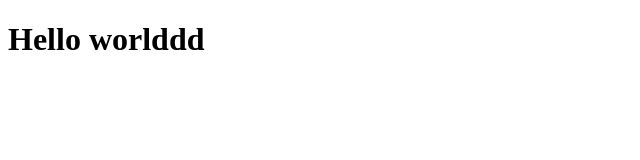
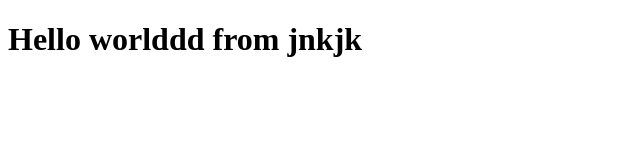
Before and after one commit to Umairali766/bootcamp2020, a plain HTML site: page index.html in a window 1280 px wide. Shown: the whole page, without its empty margins (0-640 px from the left). Drawn offline with Linux system fonts and the light colour scheme.

Commit message:
Update index.html

```diff
--- a/index.html
+++ b/index.html
@@ -7,6 +7,6 @@
     <title>Document</title>
 </head>
 <body>
-    <h1>Hello worlddd</h1>
+    <h1>Hello worlddd from jnkjk</h1>
 </body>
 </html>
```
